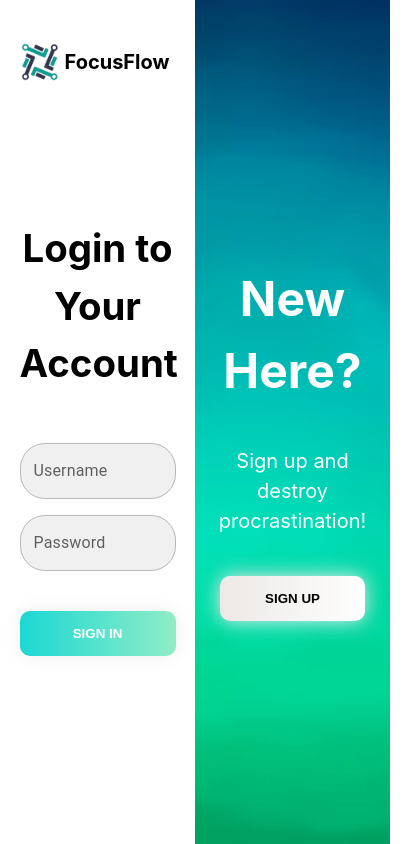
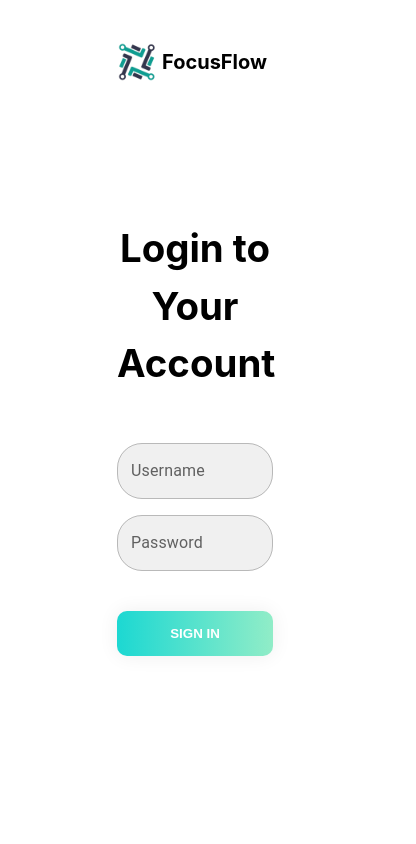
Before and after one commit to Nikolla2000/CS50W-Final-Project, a React (Vite) app in the folder client/: page /login in a window 390 px wide. Shown: the whole page, 416 px wide, since content can reach past the window. Built offline with nearby package versions, Linux system fonts and the light colour scheme.

Commit message:
Update login.css

```diff
--- a/client/src/components/Login/login.css
+++ b/client/src/components/Login/login.css
@@ -69,3 +69,22 @@
 .login-right-side a {
     text-decoration: none;
 }
+
+
+@media screen and (max-width:600px) {
+    .login-page-wrapper {
+        display: block;
+    }
+
+    .login-left-side {
+        margin: 0 auto;
+    }
+
+    .left-side-content {
+        padding:0;
+    }
+
+    .login-right-side {
+        display: none;
+    }
+}
```
